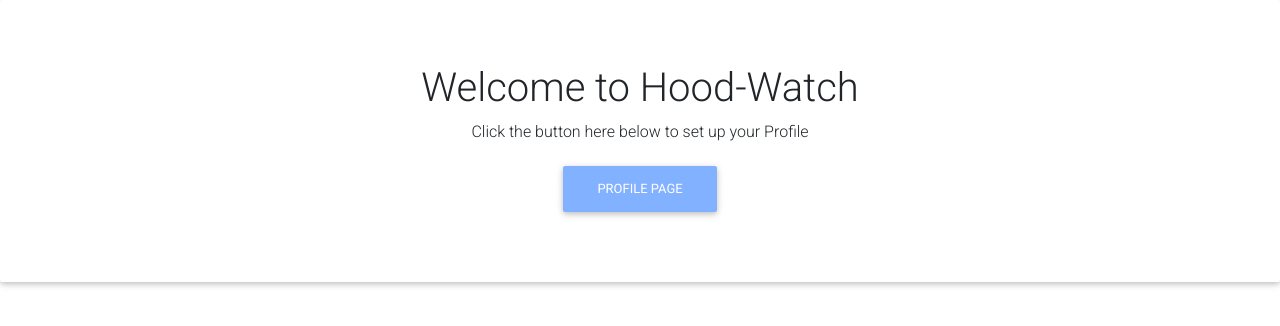
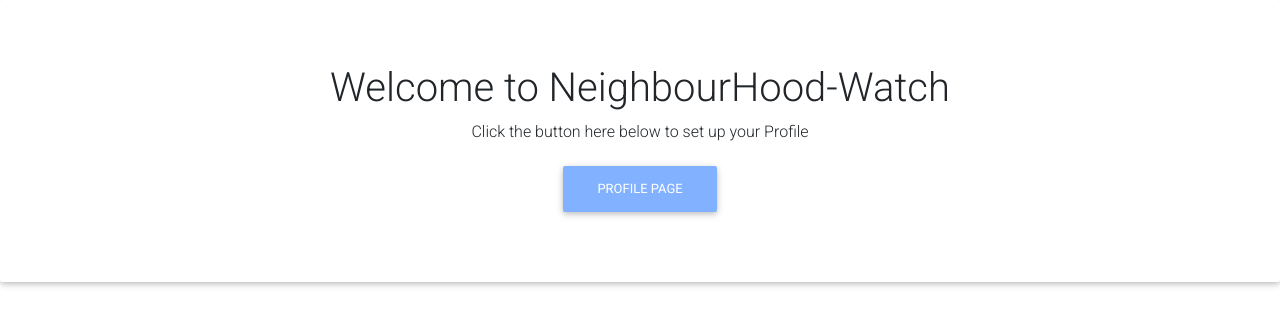
Before and after one commit to morrisonGithinji/NeighbourHood, a Django app: page /welcome/ in a window 1280 px wide. Shown: the top 326 px of the page. Run offline with Django 3.2, Linux system fonts and the light colour scheme; some libraries are stand-ins or nearby versions.

Commit message:
add welcome html

```diff
--- a/neighbourhood_app/templates/welcome.html
+++ b/neighbourhood_app/templates/welcome.html
@@ -18,7 +18,7 @@
   {%endblock%}
 </head>
 <body class="jumbotron text-center">
-  <h1>Welcome to Hood-Watch</h1>
+  <h1>Welcome to NeighbourHood-Watch</h1>
   <p> Click the button here below to set up your Profile </p>
   <a class="btn btn-light-blue" href="{%url 'user_profile' request.user.username%}">Profile Page</a>
 
```
Also changed, not shown: neighbourhood_app/migrations/0003_auto_20220223_1007.py (added).
